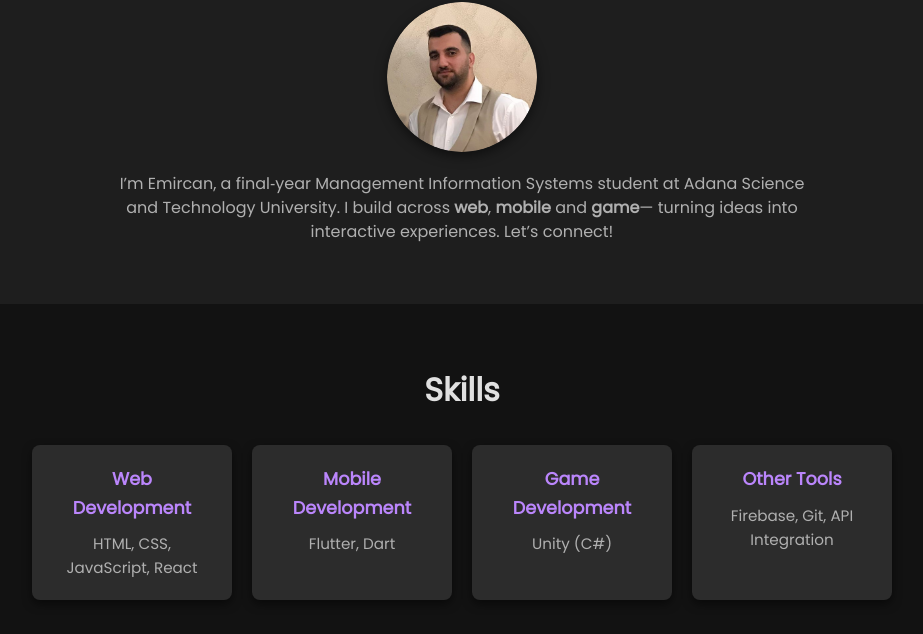
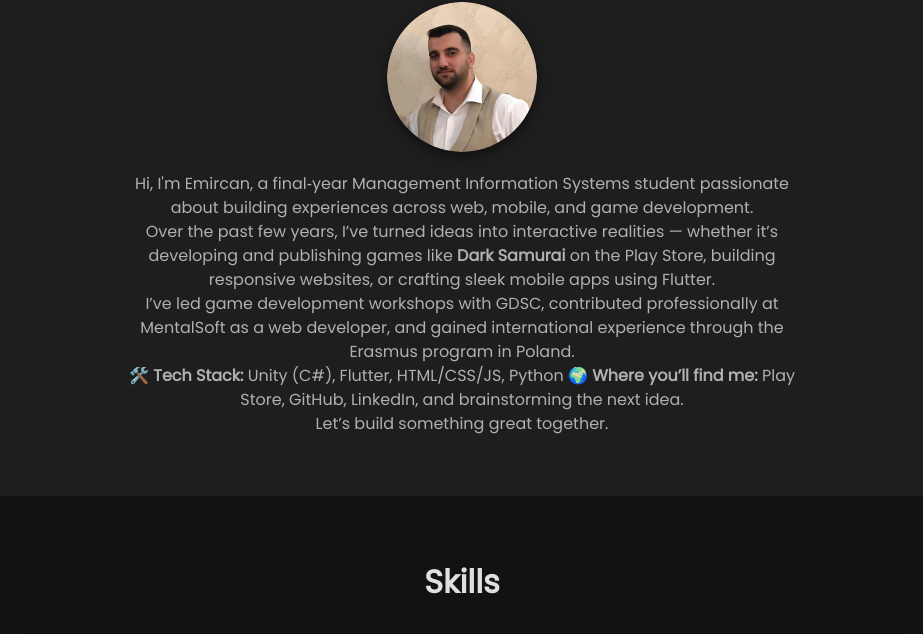
Before and after one commit to EmircanDogan/portfolio_page, a plain HTML site: page index.html in a window 1280 px wide. Shown: the part 416-1050 px from the top of the page, without its empty margins (178-1101 px from the left). Drawn offline with Linux system fonts and the light colour scheme.

Commit message:
Update index.html

```diff
--- a/index.html
+++ b/index.html
@@ -23,16 +23,27 @@
     <section id="about" class="about">
         <h2>About Me</h2>
         <div class="about-content">
-          <!-- Profil fotoğrafını images/ içinde profile.jpg olarak kaydet -->
           <img src="images/profile.png" alt="Emircan’s Photo">
+
           <p>
-            I’m Emircan, a final‑year Management Information Systems student
-            at Adana Science and Technology University. I build across
-            <strong>web</strong>, <strong>mobile</strong> and <strong>game</strong>—
-            turning ideas into interactive experiences. Let’s connect!
+            Hi, I'm Emircan, a final‑year Management Information Systems student passionate about building experiences across web, mobile, and game development.
+          </p>
+          <p>
+            Over the past few years, I’ve turned ideas into interactive realities — whether it’s developing and publishing games like <strong>Dark Samurai</strong> on the Play Store, building responsive websites, or crafting sleek mobile apps using Flutter.
+          </p>
+          <p>
+            I’ve led game development workshops with GDSC, contributed professionally at MentalSoft as a web developer, and gained international experience through the Erasmus program in Poland.
+          </p>
+          <p>
+            🛠️ <strong>Tech Stack:</strong> Unity (C#), Flutter, HTML/CSS/JS, Python
+            🌍 <strong>Where you’ll find me:</strong> Play Store, GitHub, LinkedIn, and brainstorming the next idea.
+          </p>
+          <p>
+            Let’s build something great together.
           </p>
         </div>
       </section>
+
       <!-- Skills Section -->
   <section id="skills" class="skills">
     <h2>Skills</h2>
```
